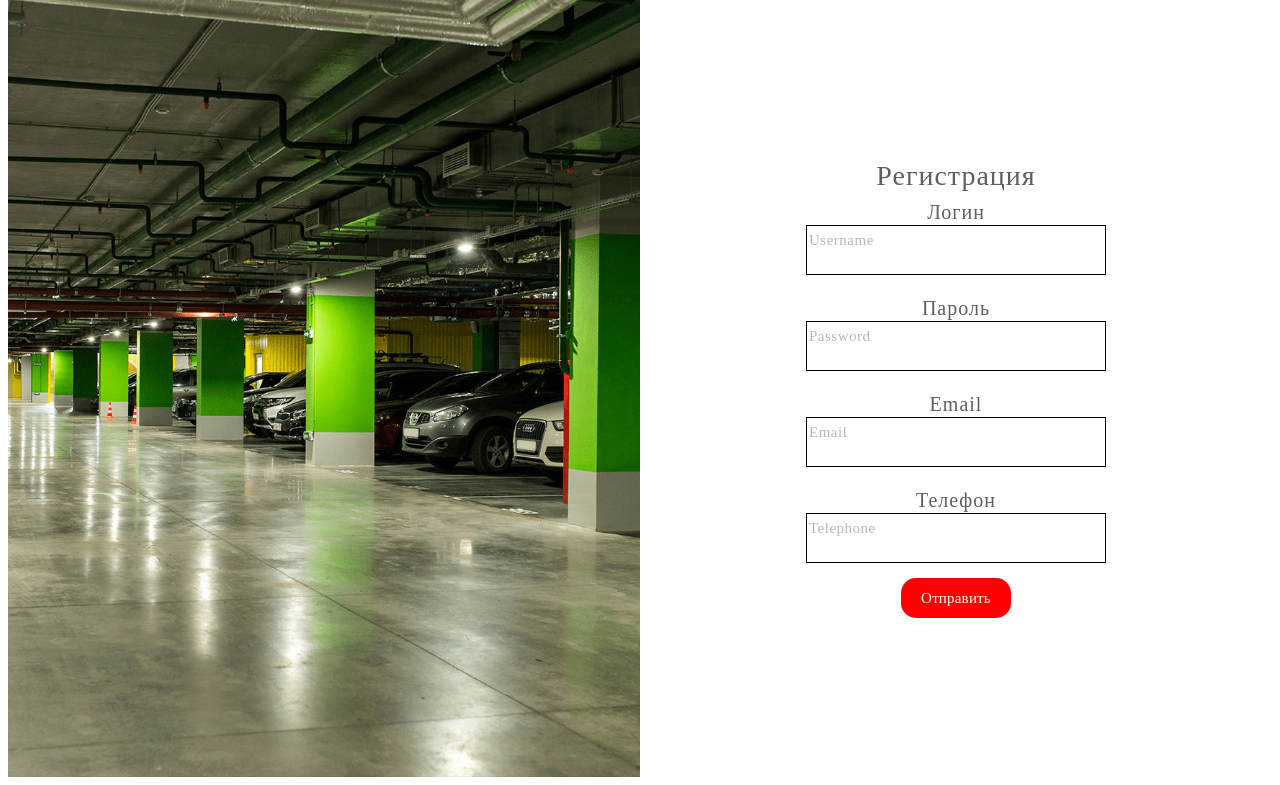
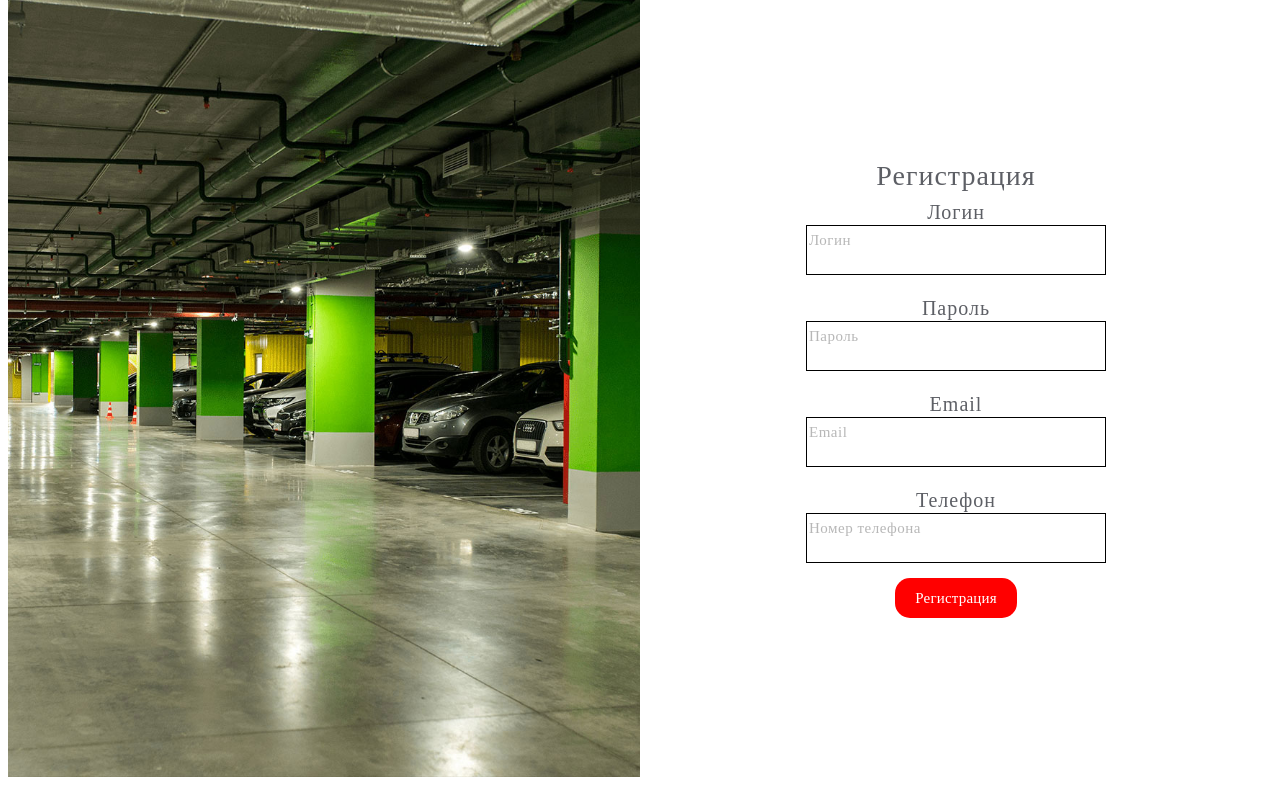
Before and after one commit to MegakoMar/practice, a PHP site: page /registration.php in a window 1280 px wide. Shown: the part 86-871 px from the top of the page. Run offline with PHP 8.4, Linux system fonts and the light colour scheme.

Commit message:
Поправил регистрацию

```diff
--- a/registration.php
+++ b/registration.php
@@ -31,12 +31,12 @@
                 <form action="create_user.php" method="post">
                     <div class="form-group element-form">
                         <label for="inputUsername" class="label-auto content">Логин
-                            <input type="text" name="username" class="form-control" id="inputUsername" aria-describedby="usernameHelp" placeholder="Username" required>
+                            <input type="text" name="username" class="form-control" id="inputUsername" aria-describedby="usernameHelp" placeholder="Логин" required>
                         </label>
                     </div>
                     <div class="form-group element-form">
                         <label for="inputPass" class="label-auto content">Пароль
-                            <input type="password" name="password" class="form-control" id="inputPass" placeholder="Password" required>
+                            <input type="password" name="password" class="form-control" id="inputPass" placeholder="Пароль" required>
                         </label>
                     </div>
                     <div class="form-group element-form">
@@ -46,11 +46,11 @@
                     </div>
                     <div class="form-group element-form">
                         <label for="inputTelephone" class="label-auto content">Телефон
-                            <input type="text" name="telephone" class="form-control" id="inputTelephone" aria-describedby="telephoneHelp" placeholder="Telephone" required>
+                            <input type="text" name="telephone" class="form-control" id="inputTelephone" aria-describedby="telephoneHelp" placeholder="Номер телефона" required>
                         </label>
                     </div>
                     <div class="content">
-                        <button type="submit" class="btn btn-primary btn-block"> Отправить </button>
+                        <button type="submit" class="btn btn-primary btn-block"> Регистрация </button>
                     </div>
                 </form>
             </div>
```
